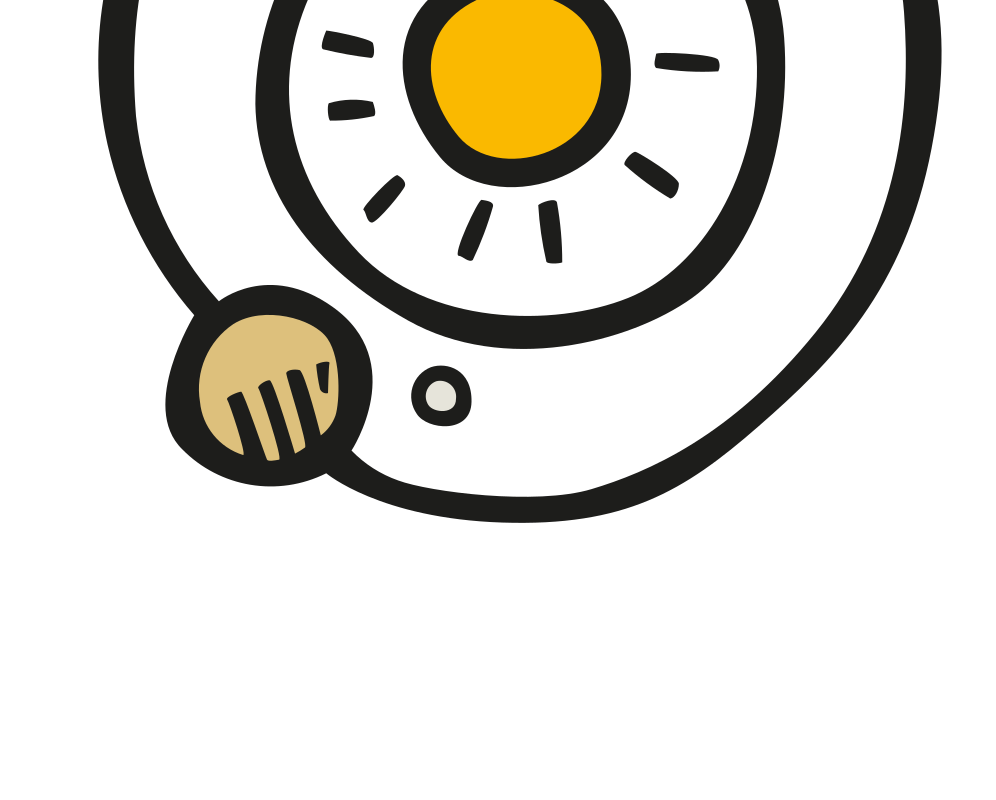
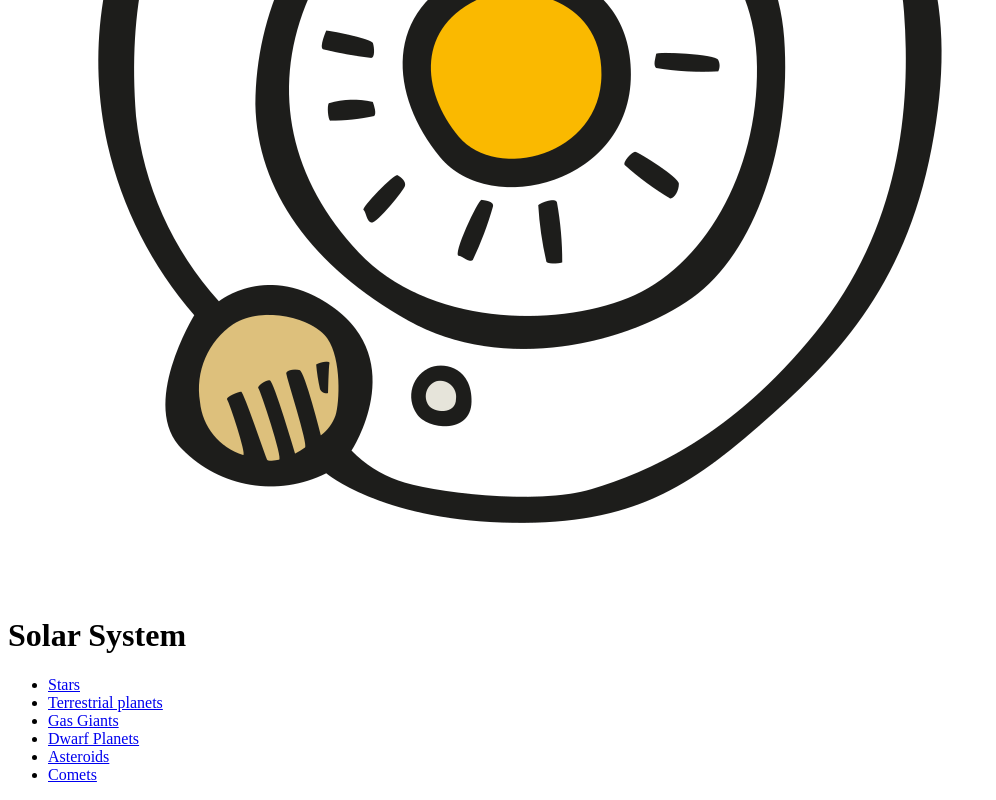
Before and after one commit to JennGermain/hhhh, a plain HTML site: page index.html in a window 1280 px wide. Shown: the part 436-1236 px from the top of the page, without its empty margins (0-996 px from the left). Before the commit the page ends 1040 px from the top, so only its background shows below. Drawn offline with Linux system fonts and the light colour scheme.

Commit message:
Completed header with links added

```diff
--- a/index.html
+++ b/index.html
@@ -1 +1,13 @@
-<img src="images/solar-system-icon.png" alt="solar system logo"/>
+<body>
+  <header>
+    <img src="images/solar-system-icon.png" alt="solar system logo"/>
+    <h1> Solar System </h1>
+    <ul>
+      <li><a href="https://en.wikipedia.org/wiki/Star"> Stars </a></li>
+      <li><a href="https://en.wikipedia.org/wiki/Terrestrial_planet"> Terrestrial planets </a></li>
+      <li><a href="https://en.wikipedia.org/wiki/Gas_giant"> Gas Giants </a></li>
+      <li><a href="https://en.wikipedia.org/wiki/Dwarf_planet"> Dwarf Planets</a></li>
+      <li><a href="https://en.wikipedia.org/wiki/Asteroid"> Asteroids </a></li>
+      <li><a href="https://en.wikipedia.org/wiki/Comet"> Comets </a></li>
+    </ul>
+  </header>
```
